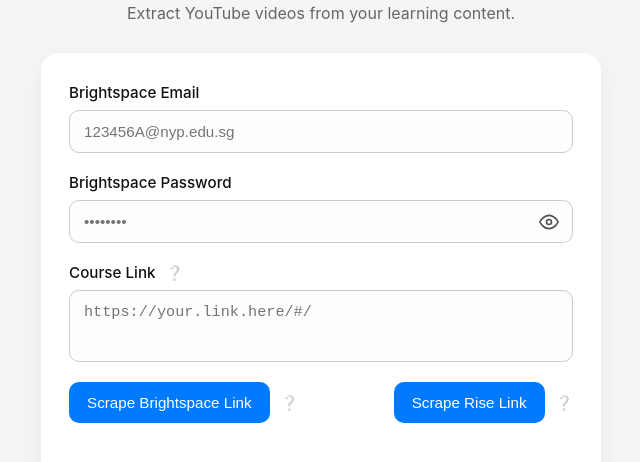
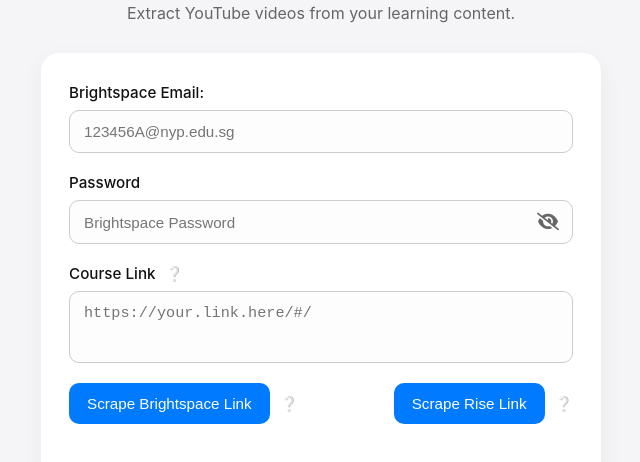
Before and after one commit to KaiKaiKai04/brightspace-yt-scraper, a website: page public/index.html in a window 1280 px wide. Both pictures are taken after a click on the button "Show password". Shown: the part 82-544 px from the top of the page, without its empty margins (319-959 px from the left). Drawn offline with Linux system fonts and the light colour scheme.

Commit message:
final commit

```diff
--- a/public/index.html
+++ b/public/index.html
@@ -1,3 +1,6 @@
+<!-- // public/index.html
+// This is the HTML template for the Brightspace YouTube Scraper application. -->
+
 <!DOCTYPE html>
 <html lang="en">
 <head>
@@ -5,6 +8,7 @@
   <meta name="viewport" content="width=device-width, initial-scale=1.0"/>
   <title>Brightspace YouTube Scraper</title>
   <link rel="stylesheet" href="styles.css" />
+  <link rel="stylesheet" href="https://cdnjs.cloudflare.com/ajax/libs/font-awesome/6.5.0/css/all.min.css">
 </head>
 <body>
   <div class="wrapper">
@@ -14,26 +18,62 @@
     <div class="card">
       <form id="scraperForm">
         <div class="form-group">
-          <label for="email">Brightspace Email</label>
+          <label for="email">Brightspace Email:</label>
           <input type="email" id="email" placeholder="123456A@nyp.edu.sg">
         </div>
 
         <div class="form-group">
-          <label for="password">Brightspace Password</label>
+          <label for="password">Password</label>
           <div class="password-wrapper">
-            <input type="password" id="password" placeholder="••••••••">
-            <button type="button" id="togglePassword" class="password-toggle" aria-label="Toggle password visibility">
-              <svg id="eyeOpen" xmlns="http://www.w3.org/2000/svg" width="20" height="20" viewBox="0 0 24 24" fill="none" stroke="#555" stroke-width="2" stroke-linecap="round" stroke-linejoin="round">
-                <path d="M1 12s4-8 11-8 11 8 11 8-4 8-11 8-11-8-11-8z"/>
-                <circle cx="12" cy="12" r="3"/>
-              </svg>
-              <svg id="eyeClosed" xmlns="http://www.w3.org/2000/svg" width="20" height="20" viewBox="0 0 24 24" fill="none" stroke="#555" stroke-width="2" stroke-linecap="round" stroke-linejoin="round" style="display: none;">
-                <path d="M17.94 17.94A10.9 10.9 0 0112 20c-7 0-11-8-11-8a21.29 21.29 0 014.07-5.91"/>
-                <path d="M1 1l22 22"/>
-              </svg>
+            <input type="password" id="password" placeholder="Brightspace Password" />
+            <button type="button" id="togglePassword" class="password-toggle" aria-label="Show password">
+              <i class="fa-solid fa-eye"></i>
             </button>
           </div>
         </div>
+
+        <script>
+          document.addEventListener("DOMContentLoaded", function () {
+            const passwordInput = document.getElementById("password");
+            const toggleBtn = document.getElementById("togglePassword");
+            const icon = toggleBtn.querySelector("i");
+
+            if (!passwordInput || !toggleBtn || !icon) {
+              console.warn("⚠️ Elements not found.");
+              return;
+            }
+
+            toggleBtn.addEventListener("click", function () {
+              const isPassword = passwordInput.type === "password";
+              passwordInput.type = isPassword ? "text" : "password";
+
+              icon.classList.toggle("fa-eye");
+              icon.classList.toggle("fa-eye-slash");
+            });
+          });
+        </script>
+
+        <script>
+          console.log("📦 Inline script loaded");
+
+          document.addEventListener("DOMContentLoaded", function () {
+            console.log("📄 DOM fully loaded");
+
+            const checkbox = document.getElementById("showPassword");
+            const passwordInput = document.getElementById("password");
+
+            if (!checkbox || !passwordInput) {
+              console.warn("⚠️ showPassword checkbox or password input NOT found.");
+              return;
+            }
+
+            checkbox.addEventListener("change", function () {
+              console.log("✅ Checkbox changed");
+              passwordInput.type = this.checked ? "text" : "password";
+            });
+          });
+        </script>
+
 
         <div class="form-group">
           <label for="brightspaceLinks">
@@ -50,7 +90,7 @@
             <button type="button" id="scrapeBtn">Scrape Brightspace Link</button>
             <span class="tooltip">❔
               <span class="tooltiptext">
-                Requires login. Scrapes YouTube links from Brightspace modules.
+                Requires login credentials. Scrapes YouTube links from Brightspace modules.
               </span>
             </span>
           </div>
@@ -70,6 +110,6 @@
     </div>
   </div>
 
-  <script src="script.js"></script>
+  <script src="/script.js"></script>
 </body>
 </html>
--- a/public/script.js
+++ b/public/script.js
@@ -1,3 +1,6 @@
+// public/script.js
+// This script handles the frontend interactions for the Brightspace scraper
+
 document.getElementById("scrapeBtn").addEventListener("click", async () => {
   const email = document.getElementById("email").value;
   const password = document.getElementById("password").value;
@@ -75,19 +78,6 @@
   window.location.href = "/downloads/youtube_links.docx";
 });
 
-// Toggle password visibility
-const passwordInput = document.getElementById("password");
-const toggleButton = document.getElementById("togglePassword");
-const eyeOpen = document.getElementById("eyeOpen");
-const eyeClosed = document.getElementById("eyeClosed");
-
-toggleButton.addEventListener("click", () => {
-  const isMasked = passwordInput.type === "password";
-  passwordInput.type = isMasked ? "text" : "password";
-  eyeOpen.style.display = isMasked ? "none" : "inline";
-  eyeClosed.style.display = isMasked ? "inline" : "none";
-});
-
 // Event listener for processing (transcribing & summarizing) selected videos
 document.getElementById('processBtn').addEventListener('click', async () => {
   const statusEl = document.getElementById('processStatus');
--- a/public/styles.css
+++ b/public/styles.css
@@ -1,3 +1,6 @@
+/* public/styles.css
+/* This file contains the CSS styles for the HTML pages */
+
 * {
   box-sizing: border-box;
   margin: 0;
@@ -87,8 +90,14 @@
 
 .password-wrapper input {
   width: 100%;
-  padding-right: 44px; /* prevents text from being under icon */
-  box-sizing: border-box;
+  padding: 12px 14px;
+  padding-right: 40px;
+  border-radius: 10px;
+  border: 1px solid #ccc;
+  font-size: 0.95rem;
+  background-color: #fdfdfd;
+  height: 44px;
+  line-height: 1.2;
 }
 
 .password-toggle {
@@ -97,18 +106,27 @@
   background: none;
   border: none;
   cursor: pointer;
+  padding: 4px;
   display: flex;
   align-items: center;
   justify-content: center;
-  z-index: 10;
-  padding: 4px;
+  font-size: 1.1rem;
+  color: #666;
+  border-radius: 6px;
 }
 
 .password-toggle:focus {
   outline: none;
+  box-shadow: none;
 }
 
-.password-toggle svg {
+.password-toggle:hover,
+.password-toggle:active {
+  background: none;
+  box-shadow: none;
+}
+
+.password-toggle i {
   pointer-events: none;
 }
 
@@ -135,6 +153,10 @@
 
 button:hover {
   background: #005fd2;
+}
+
+button::-moz-focus-inner {
+  border: 0;
 }
 
 /* Tooltip */
```
Also changed, not shown: output/youtube_links.txt (added), 1 other file.
